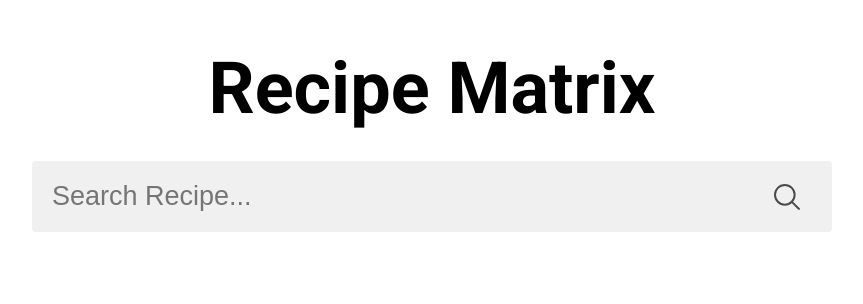
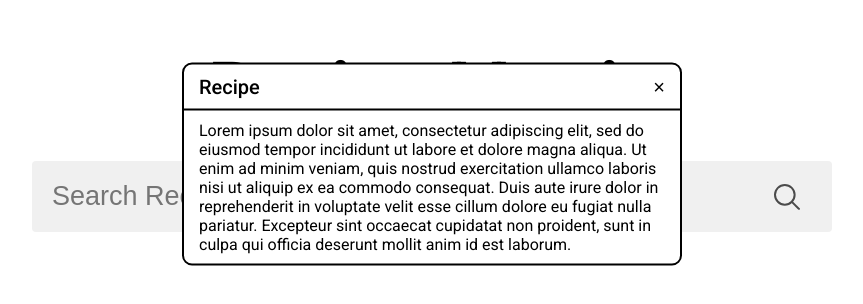
Before and after one commit to bfy22/Recipe-App, a plain HTML site: page index.html in a window 1280 px wide. Shown: the part 236-540 px from the top of the page, without its empty margins (208-1071 px from the left). Drawn offline with nearby package versions, Linux system fonts and the light colour scheme.

Commit message:
markup and styling of recipe popup

```diff
--- a/index.html
+++ b/index.html
@@ -8,6 +8,7 @@
     <link rel="stylesheet" href="stylesheets/beforeUserQuery.css">
     <link rel="stylesheet" href="stylesheets/afterUserQuery.css">
     <link rel="stylesheet" href="stylesheets/searchResults.css">
+    <link rel="stylesheet" href="stylesheets/popup.css">
 
     <link rel="preconnect" href="https://fonts.googleapis.com">
     <link rel="preconnect" href="https://fonts.gstatic.com" crossorigin>
@@ -24,8 +25,7 @@
           <ion-icon name="search-outline"></ion-icon>
         </form>
 
-        <div class="search-results js-search-results">
-        </div>
+        <div class="search-results js-search-results"></div>
 
         <!-- Initial Prototype
           <div class="item">
@@ -36,6 +36,17 @@
             </div>
             <p class="nutrition-data">Calories: 300</p>
           </div> -->
+
+          <div class="popup" id="popup">
+            <div class="popup-header">
+              <div class="title">Recipe</div>
+              <button class="close-button">&times;</button>
+            </div>
+            <div class="popup-body">
+              Lorem ipsum dolor sit amet, consectetur adipiscing elit, sed do eiusmod tempor incididunt ut labore et dolore magna aliqua. Ut enim ad minim veniam, quis nostrud exercitation ullamco laboris nisi ut aliquip ex ea commodo consequat. Duis aute irure dolor in reprehenderit in voluptate velit esse cillum dolore eu fugiat nulla pariatur. Excepteur sint occaecat cupidatat non proident, sunt in culpa qui officia deserunt mollit anim id est laborum.
+            </div>
+          </div>
+          <div id="overlay"></div>
       </div>
     </section>
 
--- a/stylesheets/beforeUserQuery.css
+++ b/stylesheets/beforeUserQuery.css
@@ -3,6 +3,12 @@
   padding: 0;
   margin: 0;
   box-sizing: border-box;
+
+}
+
+*, *::after, *::before {
+  box-sizing: border-box;
+
 }
 
 
--- /dev/null
+++ b/stylesheets/popup.css
@@ -0,0 +1,45 @@
+.popup {
+  position: fixed;
+  top: 50%;
+  font-size: 16px;
+  left: 50%;
+  transform: translate(-50%, -50%);
+  border: 2px solid black;
+  background-color: white;
+  border-radius: 10px;
+  z-index: 10;
+  width: 500px;
+  max-width: 80%;
+}
+
+.popup-header {
+  padding: 10px 15px;
+  display: flex;
+  justify-content: space-between;
+  align-items: center;
+  border-bottom: 2px solid black;
+
+}
+
+.popup-header .title {
+  font-size: 20px;
+  font-weight: 500;
+}
+
+.popup-header .close-button{
+  cursor: pointer;
+  border: none;
+  background: none;
+  outline: none;
+  font-size: 20px;
+  font-weight: 500;
+}
+
+.popup-body {
+  padding: 10px 15px;
+}
+
+#overlay {
+  position: fixed;
+  /*opacity: 0;*/
+}
```
